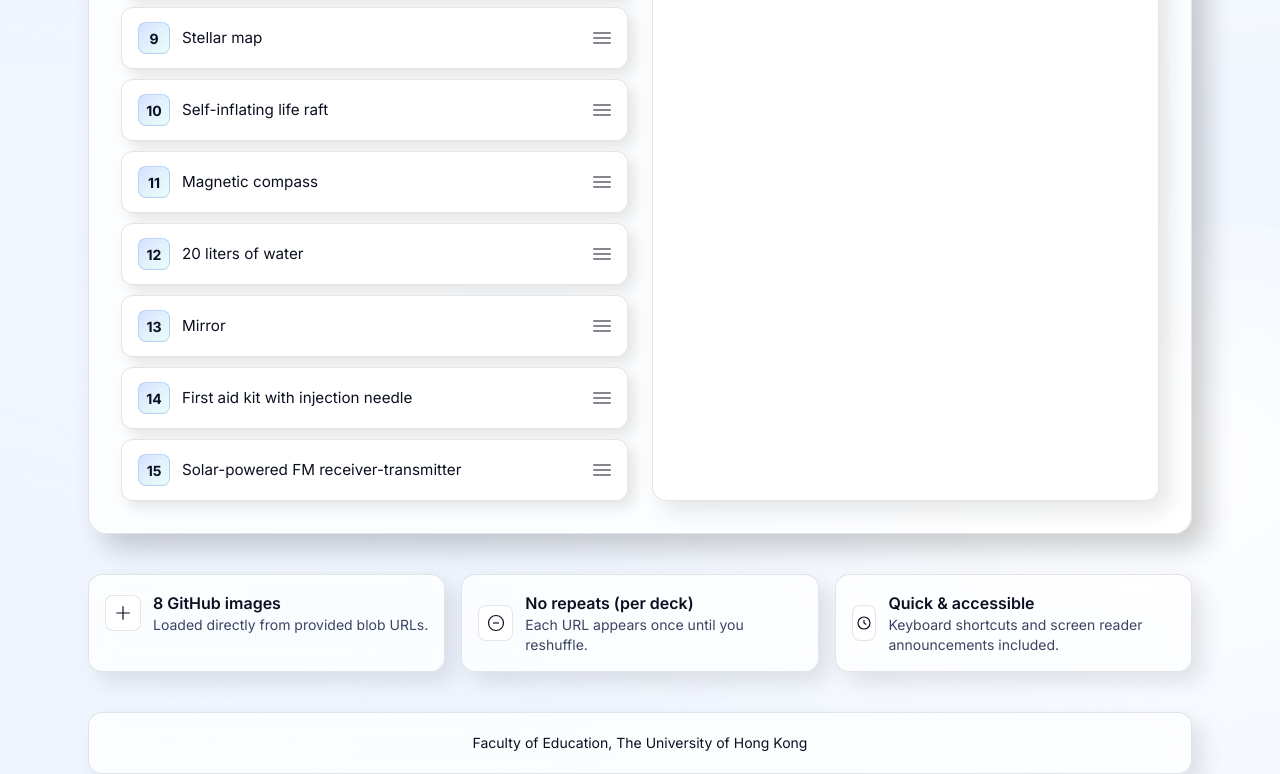
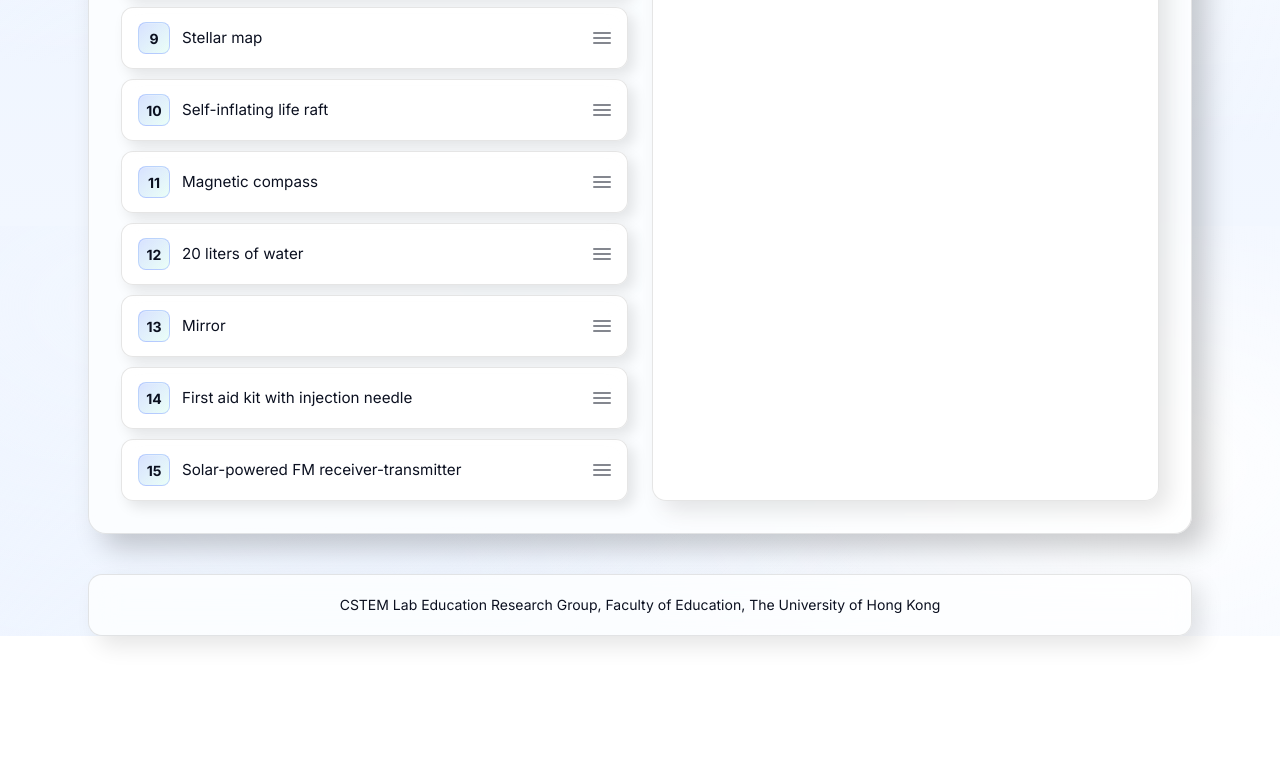
Before and after one commit to cstemlab/drawcards, a plain HTML site: page index.html in a window 1280 px wide. Shown: the part 1374-2148 px from the top of the page. After the commit the page ends 2010 px from the top, so only its background shows below. Drawn offline with nearby package versions, Linux system fonts and the light colour scheme.

Commit message:
Update index.html

```diff
--- a/index.html
+++ b/index.html
@@ -670,49 +670,13 @@
     </section>
 
     <!-- Info -->
-    <section class="mt-6 sm:mt-10">
-      <div class="grid md:grid-cols-3 gap-4">
-        <div class="panel p-4">
-          <div class="flex items-center gap-3">
-            <span class="h-9 w-9 rounded-lg grid place-items-center bg-[color:var(--card-glass-strong)] border border-[color:var(--border)]">
-              <svg width="18" height="18" viewBox="0 0 24 24" fill="none" aria-hidden="true"><path d="M3 12h18M12 3v18" stroke="currentColor" stroke-width="1.6"/></svg>
-            </span>
-            <div>
-              <h4 class="font-semibold">8 GitHub images</h4>
-              <p class="text-sm text-[color:var(--muted)]">Loaded directly from provided blob URLs.</p>
-            </div>
-          </div>
-        </div>
-        <div class="panel p-4">
-          <div class="flex items-center gap-3">
-            <span class="h-9 w-9 rounded-lg grid place-items-center bg-[color:var(--card-glass-strong)] border border-[color:var(--border)]">
-              <svg width="18" height="18" viewBox="0 0 24 24" fill="none" aria-hidden="true"><path d="M12 22a10 10 0 1 0 0-20 10 10 0 0 0 0 20Z" stroke="currentColor" stroke-width="1.6"/><path d="M8 12h8" stroke="currentColor" stroke-width="1.6"/></svg>
-            </span>
-            <div>
-              <h4 class="font-semibold">No repeats (per deck)</h4>
-              <p class="text-sm text-[color:var(--muted)]">Each URL appears once until you reshuffle.</p>
-            </div>
-          </div>
-        </div>
-        <div class="panel p-4">
-          <div class="flex items-center gap-3">
-            <span class="h-9 w-9 rounded-lg grid place-items-center bg-[color:var(--card-glass-strong)] border border-[color:var(--border)]">
-              <svg width="18" height="18" viewBox="0 0 24 24" fill="none" aria-hidden="true"><path d="M4 12a8 8 0 1 0 16 0A8 8 0 0 0 4 12Z" stroke="currentColor" stroke-width="1.6"/><path d="M12 8v4l3 2" stroke="currentColor" stroke-width="1.6"/></svg>
-            </span>
-            <div>
-              <h4 class="font-semibold">Quick & accessible</h4>
-              <p class="text-sm text-[color:var(--muted)]">Keyboard shortcuts and screen reader announcements included.</p>
-            </div>
-          </div>
-        </div>
-      </div>
-    </section>
+
 
     <!-- Footer -->
     <footer class="mt-10 mb-8">
       <div class="panel p-5 text-center">
         <p class="text-sm">
-          Faculty of Education, The University of Hong Kong
+          CSTEM Lab Education Research Group, Faculty of Education, The University of Hong Kong
         </p>
       </div>
     </footer>
```
